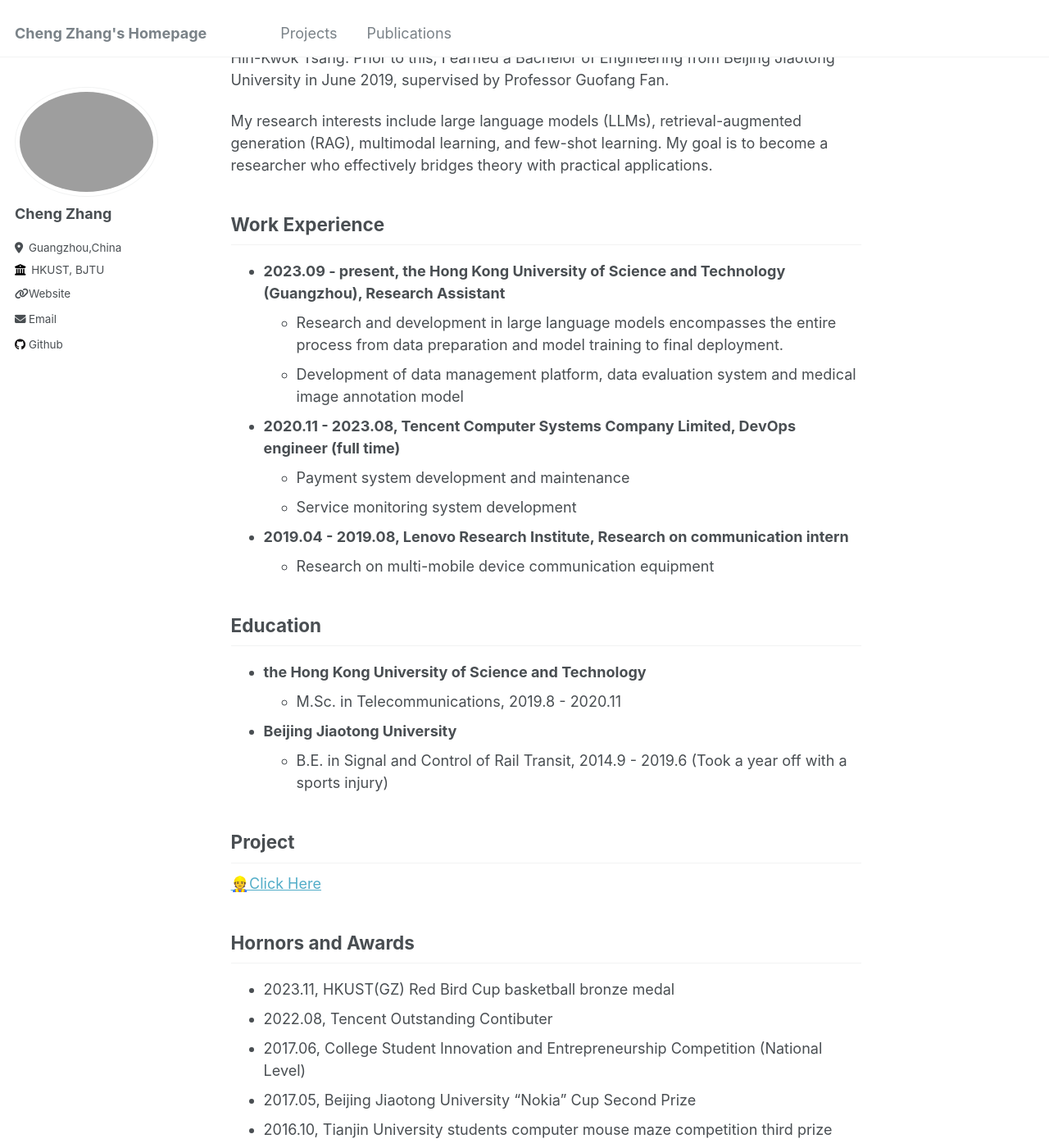
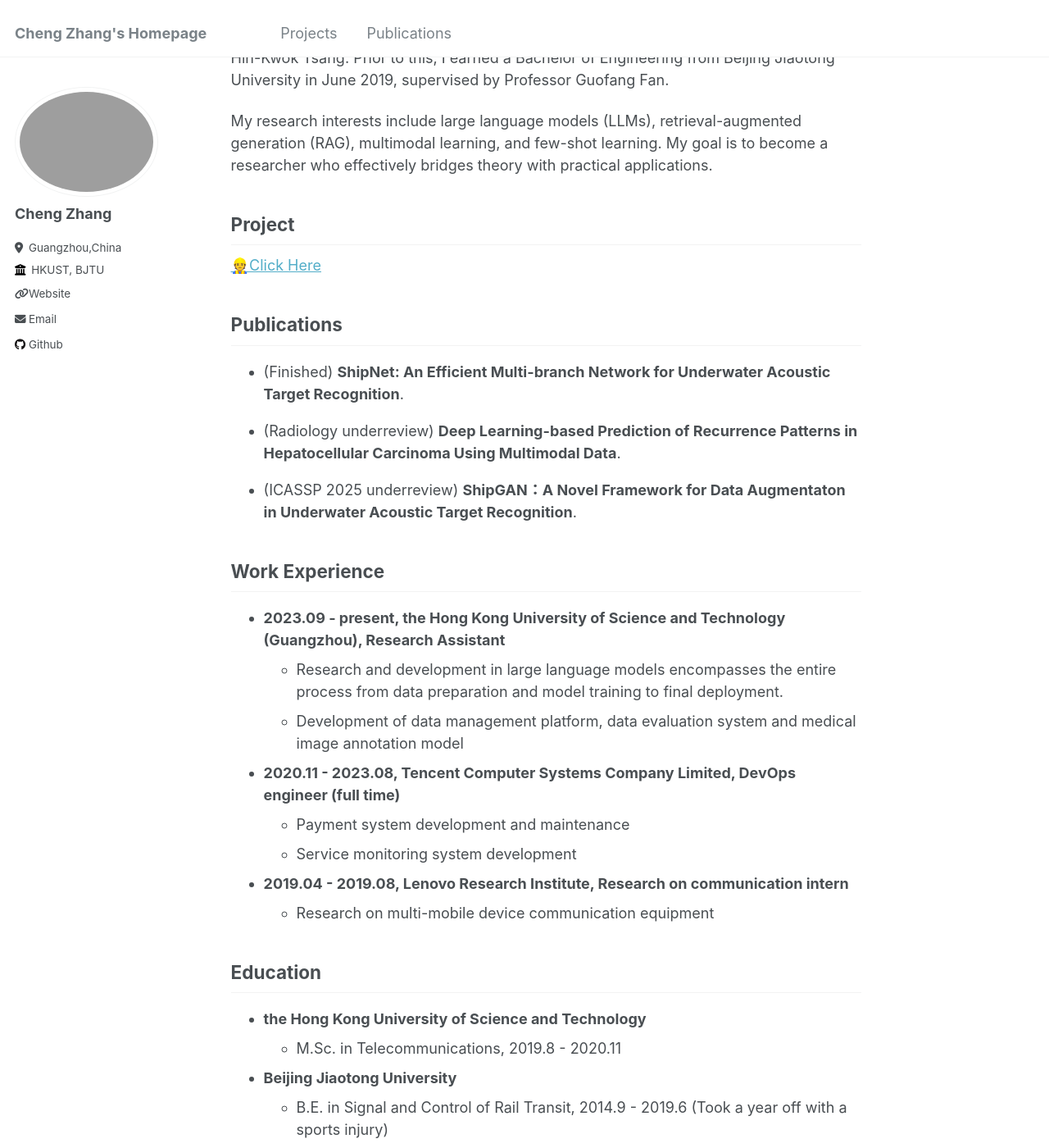
Before and after one commit to ZachcZhang/zachczhang.github.io, a Jekyll site: the page built from _pages/about.md, in a window 1280 px wide and 1400 px high, scrolled down 304 px. Shown: the whole window at 82% size. Built offline with Jekyll 4.4.1, drawn with Linux system fonts in a browser that asks for light colours.

Commit message:
update information

```diff
--- a/_pages/about.md
+++ b/_pages/about.md
@@ -12,6 +12,25 @@ I am currently a Research Assistant in the Medical Data Intelligence Lab at the
 Before joining HKUST (GZ), I served as a DevOps Software Engineer on Tencent's enterprise payment project, where I was responsible for payment systems for Sam's Club, CCTV, and Li-Ning. I also gained experience as an intern at Tencent(2020) and Lenovo Research(2019). I obtained an MSc in Telecommunications from Hong Kong University of Science and Technology in November 2020, under the supervision of Professor Danny Hin-Kwok Tsang. Prior to this, I earned a Bachelor of Engineering from Beijing Jiaotong University in June 2019, supervised by Professor Guofang Fan.
 
 My research interests include large language models (LLMs), retrieval-augmented generation (RAG), multimodal learning, and few-shot learning. My goal is to become a researcher who effectively bridges theory with practical applications.
+
+## Project
+
+[👷Click Here](/projects/)
+
+## Publications
+
+<div class='paper-box-text' markdown="1">
+-	 (Finished) **ShipNet: An Efficient Multi-branch Network for Underwater Acoustic Target Recognition**.
+</div>
+
+<div class='paper-box-text' markdown="1">
+-	 (Radiology underreview) **Deep Learning-based Prediction of Recurrence Patterns in Hepatocellular Carcinoma Using Multimodal Data**.
+</div>
+
+<div class='paper-box-text' markdown="1">
+-	 (ICASSP 2025 underreview) **ShipGAN：A Novel Framework for Data Augmentaton in Underwater Acoustic Target Recognition**.
+</div>
+
 
 ## Work Experience
 
```
Also changed, not shown: other parts of _pages/about.md (+0 -4 lines), _pages/publications.md (+2 -2 lines).
